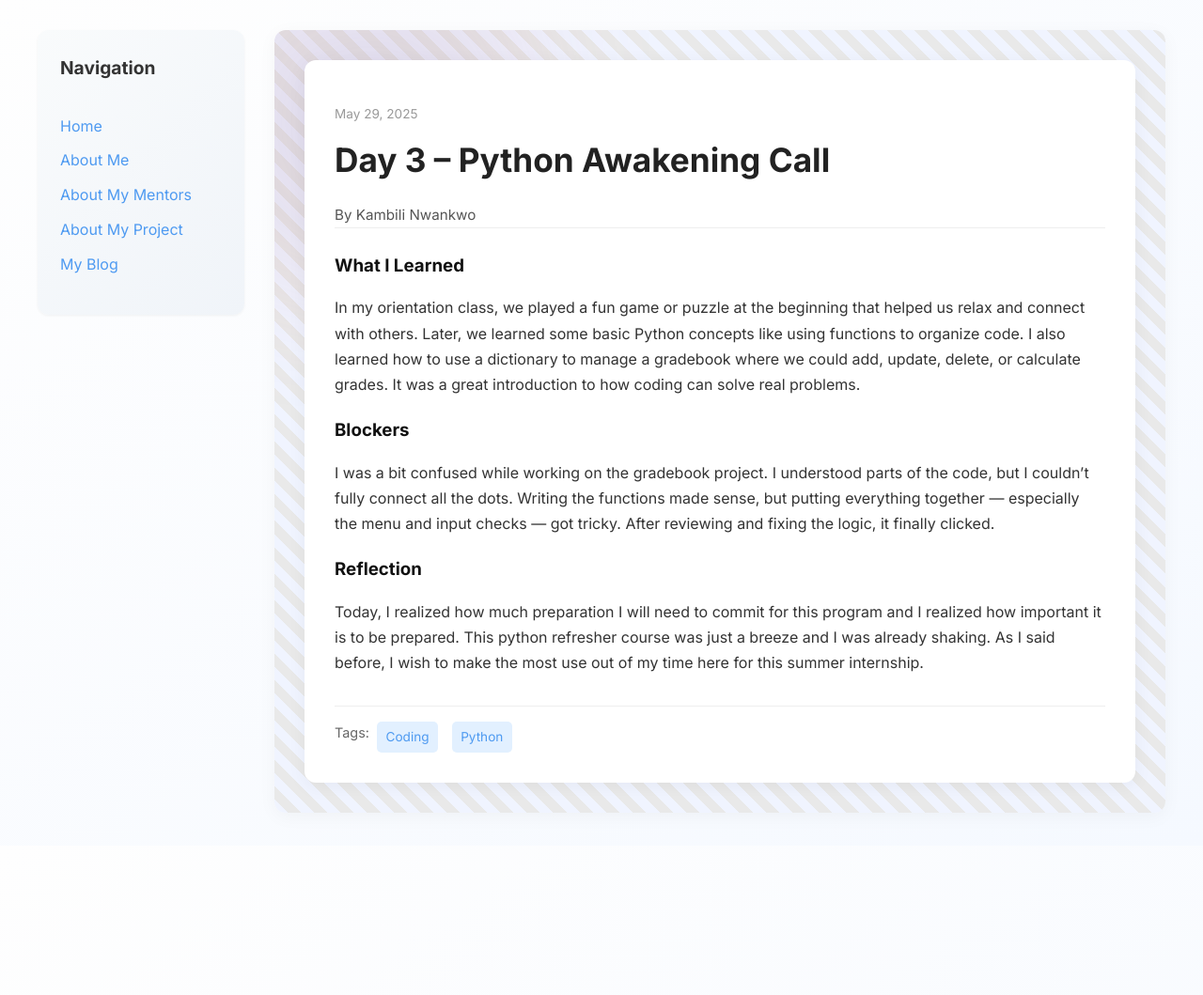
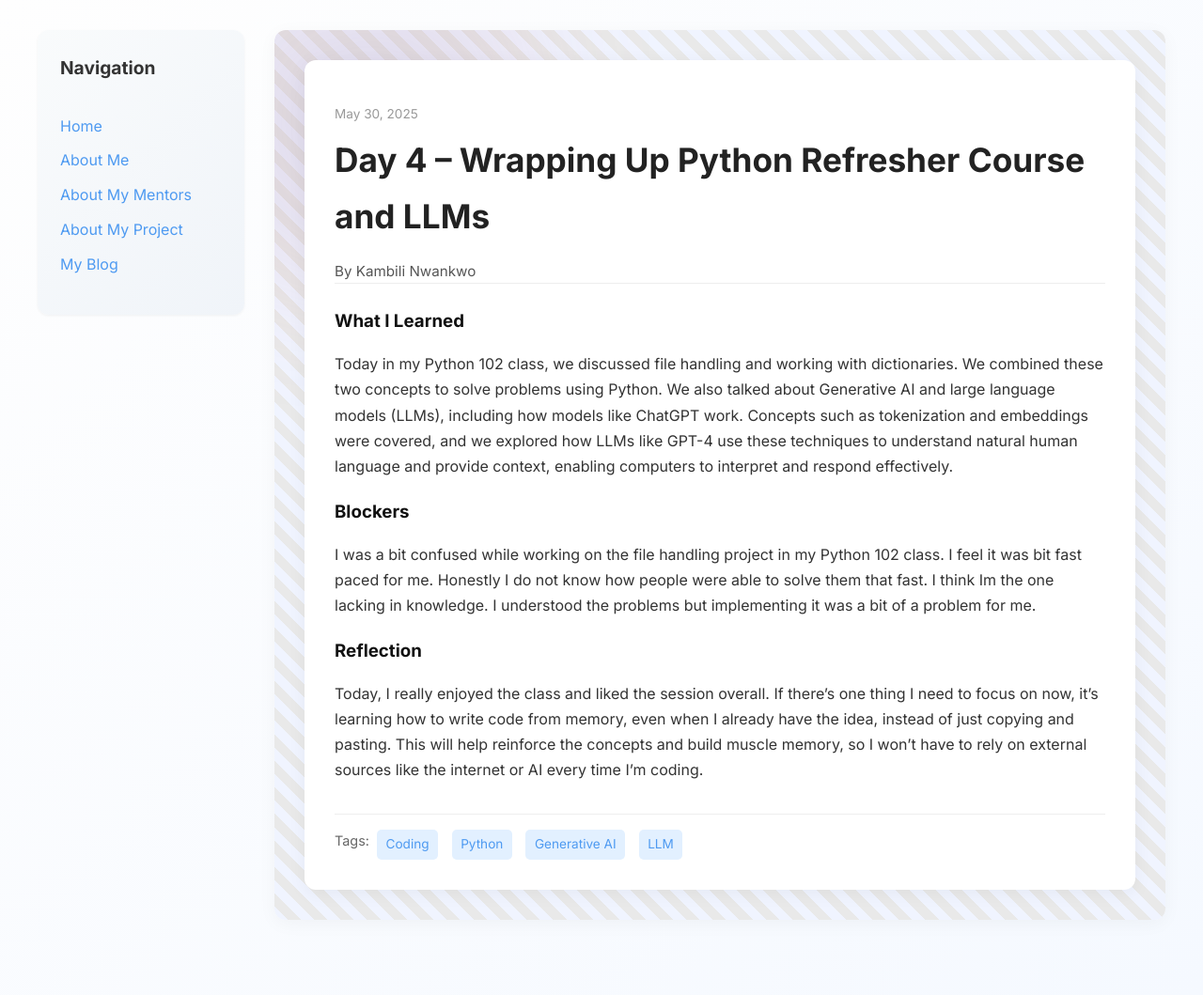
Before and after one commit to Kambili/Kambili.github.io, a Jekyll site: the page built from _posts/2025-05-30-day-4.md, in a window 1280 px wide. Shown: the whole page at 94% size. Built offline with Jekyll 4.4.1, drawn with Linux system fonts in a browser that asks for light colours; before the commit the page ends 900 px from its top, so only the background shows below that.

Commit message:
Update 2025-05-30-day-4.md

```diff
--- a/_posts/2025-05-30-day-4.md
+++ b/_posts/2025-05-30-day-4.md
@@ -1,17 +1,17 @@
 ---
 layout: post
-title: "Day 3 – Python Awakening Call "
-date: 2025-05-29
+title: "Day 4 – Wrapping Up Python Refresher Course and LLMs"
+date: 2025-05-30
 author: Kambili Nwankwo
-permalink: /day3.html
-tags: ["Coding", "Python",]
+permalink: /day4.html
+tags: ["Coding", "Python","Generative AI", "LLM"]
 
 what_i_learned: |
-  In my orientation class, we played a fun game or puzzle at the beginning that helped us relax and connect with others. Later, we learned some basic Python concepts like using functions to organize code. I also learned how to use a dictionary to manage a gradebook where we could add, update, delete, or calculate grades. It was a great introduction to how coding can solve real problems.
+  Today in my Python 102 class, we discussed file handling and working with dictionaries. We combined these two concepts to solve problems using Python. We also talked about Generative AI and large language models (LLMs), including how models like ChatGPT work. Concepts such as tokenization and embeddings were covered, and we explored how LLMs like GPT-4 use these techniques to understand natural human language and provide context, enabling computers to interpret and respond effectively.
 
 blockers: |
-  I was a bit confused while working on the gradebook project. I understood parts of the code, but I couldn’t fully connect all the dots. Writing the functions made sense, but putting everything together — especially the menu and input checks — got tricky. After reviewing and fixing the logic, it finally clicked.
+  I was a bit confused while working on the file handling project in my Python 102 class. I feel it was bit fast paced for me. Honestly I do not know how people were able to solve them that fast. I think Im the one lacking in knowledge. I understood the problems but implementing it was a bit of a problem for me.
 
 reflection: |
-  Today, I realized how much preparation I will need to commit for this program and I realized how important it is to be prepared. This python refresher course was just a breeze and I was already shaking. As I said before, I wish to make the most use out of my time here for this summer internship.
+  Today, I really enjoyed the class and liked the session overall. If there's one thing I need to focus on now, it's learning how to write code from memory, even when I already have the idea, instead of just copying and pasting. This will help reinforce the concepts and build muscle memory, so I won’t have to rely on external sources like the internet or AI every time I’m coding.
 ---
```
